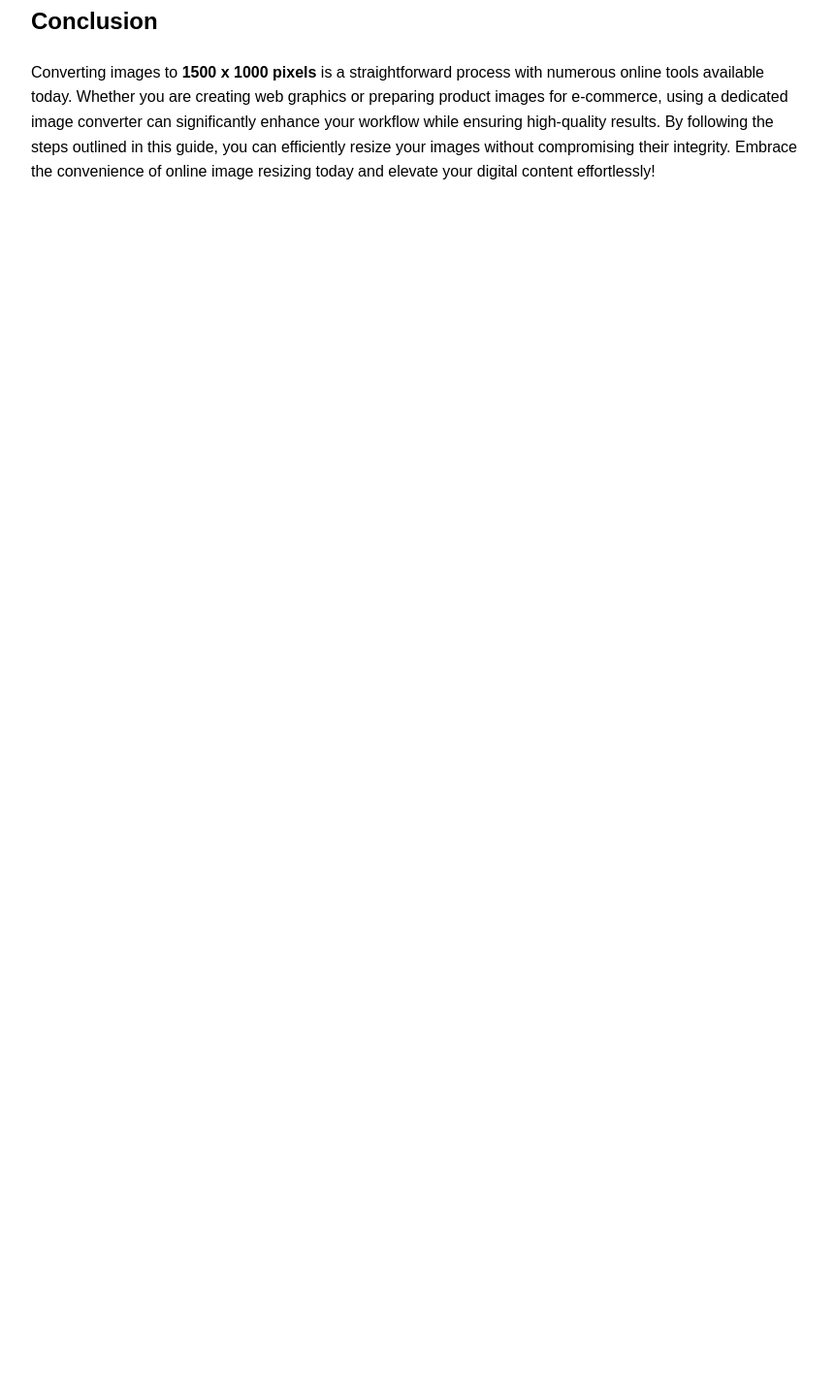
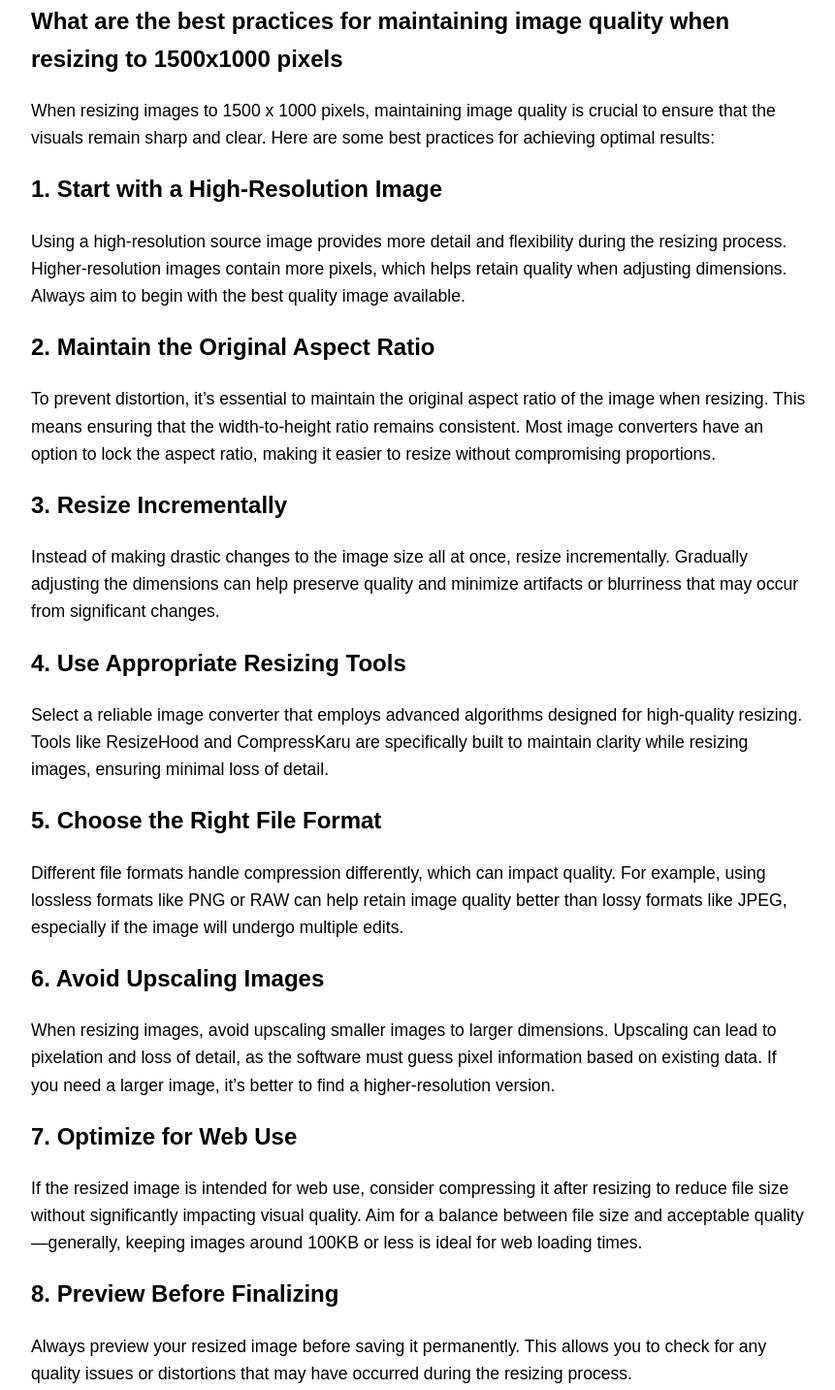
Before and after one commit to itsedjames/resizer, a plain HTML site: page index.html in a window 1280 px wide. Shown: the part 3045-4478 px from the top of the page at 97% size, without its empty margins (208-1069 px from the left). Before the commit the page ends 3255 px from the top, so only its background shows below. Drawn offline with Linux system fonts and the light colour scheme.

Commit message:
Update index.html

```diff
--- a/index.html
+++ b/index.html
@@ -106,7 +106,30 @@ Most online tools support batch resizing, allowing you to resize several images
 Commonly supported formats include JPEG, PNG, GIF, and BMP.
 <h2 class="mb-2 mt-6 text-lg first:mt-3"><strong>5. Will I lose quality when resizing my image?</strong></h2>
 No, using a reliable converter ensures that you will not lose quality during the resizing process; only dimensions will change while maintaining clarity.
-<h2 class="mb-2 mt-6 text-lg first:mt-3">Conclusion</h2>
+
+ <h2>What are the best practices for maintaining image quality when resizing to 1500x1000 pixels</h2>
+<p>When resizing images to 1500 x 1000 pixels, maintaining image quality is crucial to ensure that the visuals remain sharp and clear. Here are some best practices for achieving optimal results:</p>
+
+<h2 class="mb-2 mt-6 text-lg first:mt-3">1. Start with a High-Resolution Image</h2>
+<p>Using a high-resolution source image provides more detail and flexibility during the resizing process. Higher-resolution images contain more pixels, which helps retain quality when adjusting dimensions. Always aim to begin with the best quality image available.</p>
+<h2 class="mb-2 mt-6 text-lg first:mt-3">2. Maintain the Original Aspect Ratio</h2>
+<p>To prevent distortion, it&rsquo;s essential to maintain the original aspect ratio of the image when resizing. This means ensuring that the width-to-height ratio remains consistent. Most image converters have an option to lock the aspect ratio, making it easier to resize without compromising proportions.</p>
+<h2 class="mb-2 mt-6 text-lg first:mt-3">3. Resize Incrementally</h2>
+<p>Instead of making drastic changes to the image size all at once, resize incrementally. Gradually adjusting the dimensions can help preserve quality and minimize artifacts or blurriness that may occur from significant changes.</p>
+<h2 class="mb-2 mt-6 text-lg first:mt-3">4. Use Appropriate Resizing Tools</h2>
+<p>Select a reliable image converter that employs advanced algorithms designed for high-quality resizing. Tools like ResizeHood and CompressKaru are specifically built to maintain clarity while resizing images, ensuring minimal loss of detail.</p>
+<h2 class="mb-2 mt-6 text-lg first:mt-3">5. Choose the Right File Format</h2>
+<p>Different file formats handle compression differently, which can impact quality. For example, using lossless formats like PNG or RAW can help retain image quality better than lossy formats like JPEG, especially if the image will undergo multiple edits.</p>
+<h2 class="mb-2 mt-6 text-lg first:mt-3">6. Avoid Upscaling Images</h2>
+<p>When resizing images, avoid upscaling smaller images to larger dimensions. Upscaling can lead to pixelation and loss of detail, as the software must guess pixel information based on existing data. If you need a larger image, it&rsquo;s better to find a higher-resolution version.</p>
+<h2 class="mb-2 mt-6 text-lg first:mt-3">7. Optimize for Web Use</h2>
+<p>If the resized image is intended for web use, consider compressing it after resizing to reduce file size without significantly impacting visual quality. Aim for a balance between file size and acceptable quality&mdash;generally, keeping images around 100KB or less is ideal for web loading times.</p>
+<h2 class="mb-2 mt-6 text-lg first:mt-3">8. Preview Before Finalizing</h2>
+<p>Always preview your resized image before saving it permanently. This allows you to check for any quality issues or distortions that may have occurred during the resizing process.</p>
+
+
+
+ <h2 class="mb-2 mt-6 text-lg first:mt-3">Conclusion</h2>
 Converting images to&nbsp;<strong>1500 x 1000 pixels</strong> is a straightforward process with numerous online tools available today. Whether you are creating web graphics or preparing product images for e-commerce, using a dedicated image converter can significantly enhance your workflow while ensuring high-quality results. By following the steps outlined in this guide, you can efficiently resize your images without compromising their integrity. Embrace the convenience of online image resizing today and elevate your digital content effortlessly!</div>
 </div>
 </div>
```
